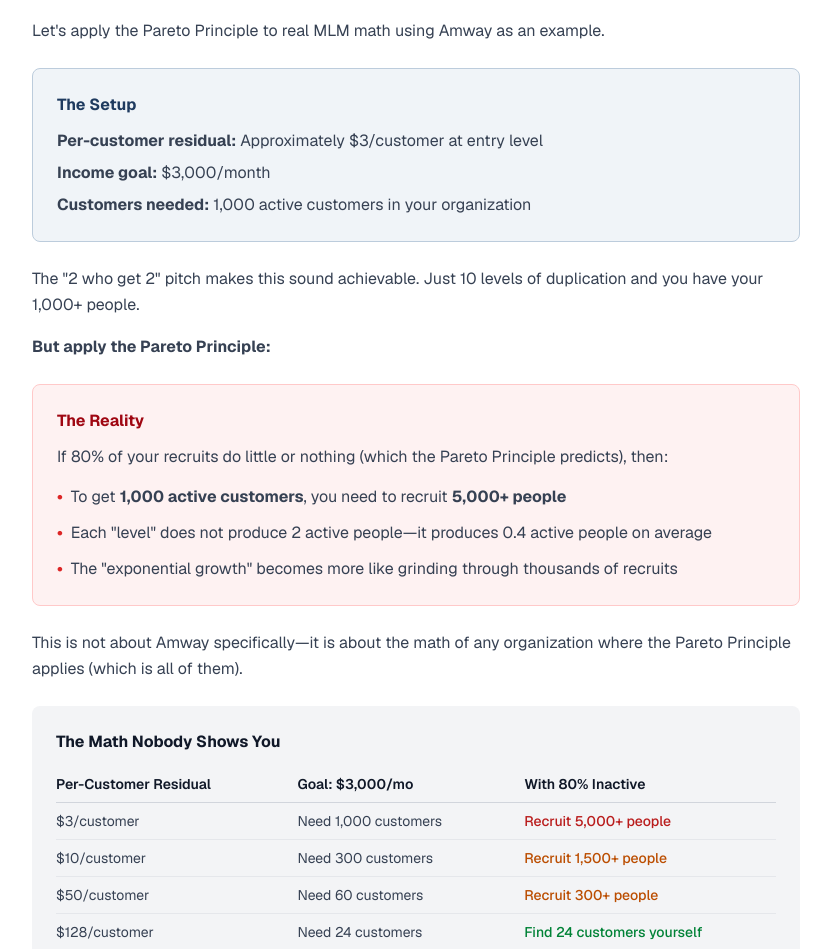
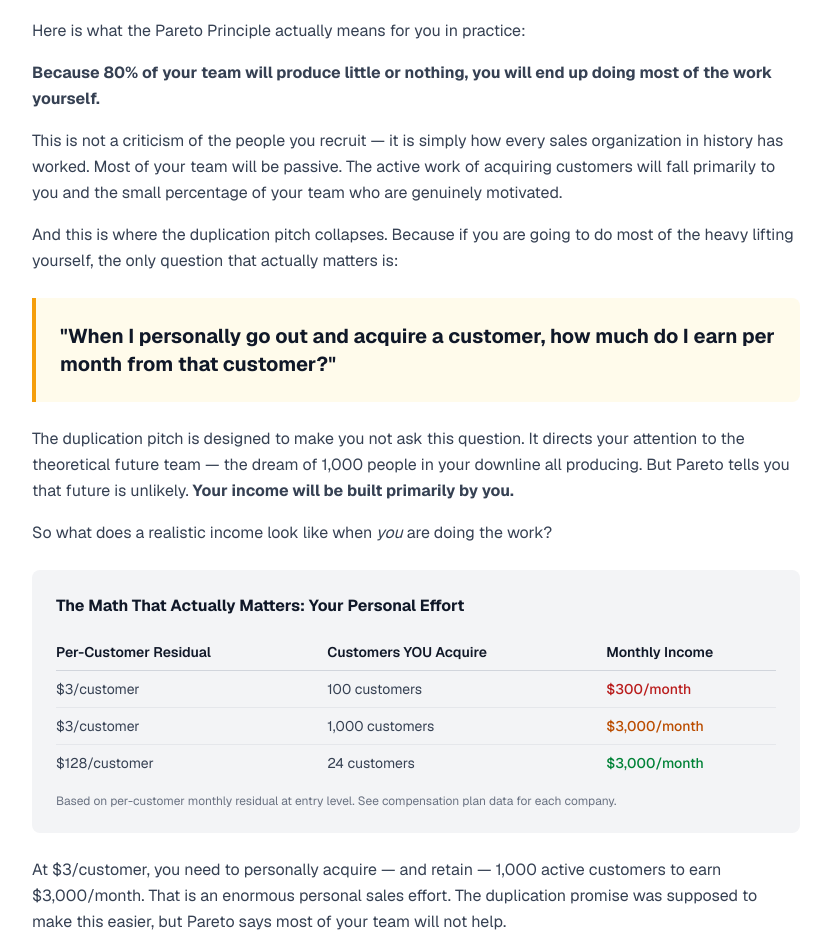
Before and after one commit to homebusinessacademy/home-business-watch, a Next.js app: page /guides/mlm-duplication-myth in a window 1280 px wide. Shown: the part 1763-2712 px from the top of the page, without its empty margins (224-1055 px from the left). Built offline with nearby package versions, Linux system fonts and the light colour scheme.

Commit message:
Fix Duplication Myth guide - correct Pareto framing: you do most work yourself, per-customer residual is what matters

```diff
--- a/src/app/guides/mlm-duplication-myth/page.tsx
+++ b/src/app/guides/mlm-duplication-myth/page.tsx
@@ -23,7 +23,7 @@ export default function MLMDuplicationMythPage() {
         name: 'What is the duplication myth in MLM?',
         acceptedAnswer: {
           '@type': 'Answer',
-          text: 'The duplication myth is the MLM pitch that if you recruit 2 people who each recruit 2 people, and so on, you will build a massive organization exponentially. The math sounds achievable ("just find 2 serious people") but ignores the Pareto Principle: in every sales organization, approximately 80% of people produce little to no results. This means building 1,000 active customers requires recruiting 5,000-10,000+ people.',
+          text: 'The duplication myth is the MLM pitch that if you recruit 2 people who each recruit 2 people, and so on, you will build a massive organization that generates income for you. The problem: the Pareto Principle means 80% of your team will be inactive, so YOU will end up doing most of the work anyway. When that is the reality, the per-customer residual is the only number that matters — because your income will be built primarily through your own personal effort, not your team.',
         },
       },
       {
@@ -199,92 +199,72 @@ export default function MLMDuplicationMythPage() {
 
             {/* Section 3: Applying Pareto to Duplication Math */}
             <section className="mb-12">
-              <h2 className="text-2xl font-bold text-gray-900 mb-4">What Duplication Actually Looks Like</h2>
+              <h2 className="text-2xl font-bold text-gray-900 mb-4">The Real Problem: You&apos;ll Be Doing Most of the Work Anyway</h2>
               <div className="prose prose-lg max-w-none">
                 <p className="text-gray-700 leading-relaxed mb-4">
-                  Let&apos;s apply the Pareto Principle to real MLM math using <Link href="/companies/amway" className="text-amber-600 hover:underline">Amway</Link> as an example.
+                  Here is what the Pareto Principle actually means for you in practice:
+                </p>
+                <p className="text-gray-700 leading-relaxed mb-4">
+                  <strong>Because 80% of your team will produce little or nothing, you will end up doing most of the work yourself.</strong>
+                </p>
+                <p className="text-gray-700 leading-relaxed mb-4">
+                  This is not a criticism of the people you recruit — it is simply how every sales organization in history has worked. Most of your team will be passive. The active work of acquiring customers will fall primarily to you and the small percentage of your team who are genuinely motivated.
+                </p>
+                <p className="text-gray-700 leading-relaxed mb-4">
+                  And this is where the duplication pitch collapses. Because if you are going to do most of the heavy lifting yourself, the only question that actually matters is:
                 </p>
 
-                <div className="bg-navy-50 border border-navy-200 rounded-lg p-6 my-6">
-                  <h3 className="font-bold text-navy-900 mb-3">The Setup</h3>
-                  <ul className="space-y-2 text-gray-700">
-                    <li><strong>Per-customer residual:</strong> Approximately $3/customer at entry level</li>
-                    <li><strong>Income goal:</strong> $3,000/month</li>
-                    <li><strong>Customers needed:</strong> 1,000 active customers in your organization</li>
-                  </ul>
+                <div className="bg-amber-50 border-l-4 border-amber-500 p-6 my-6 rounded-r-lg">
+                  <p className="text-xl font-bold text-gray-900">
+                    &quot;When I personally go out and acquire a customer, how much do I earn per month from that customer?&quot;
+                  </p>
                 </div>
 
                 <p className="text-gray-700 leading-relaxed mb-4">
-                  The &quot;2 who get 2&quot; pitch makes this sound achievable. Just 10 levels of duplication and you have your 1,000+ people.
+                  The duplication pitch is designed to make you not ask this question. It directs your attention to the theoretical future team — the dream of 1,000 people in your downline all producing. But Pareto tells you that future is unlikely. <strong>Your income will be built primarily by you.</strong>
                 </p>
                 <p className="text-gray-700 leading-relaxed mb-4">
-                  <strong>But apply the Pareto Principle:</strong>
-                </p>
-
-                <div className="bg-red-50 border border-red-200 rounded-lg p-6 my-6">
-                  <h3 className="font-bold text-red-800 mb-3">The Reality</h3>
-                  <p className="text-gray-700 mb-4">
-                    If 80% of your recruits do little or nothing (which the Pareto Principle predicts), then:
-                  </p>
-                  <ul className="space-y-3 text-gray-700">
-                    <li className="flex items-start gap-2">
-                      <span className="text-red-600 font-bold">•</span>
-                      <span>To get <strong>1,000 active customers</strong>, you need to recruit <strong>5,000+ people</strong></span>
-                    </li>
-                    <li className="flex items-start gap-2">
-                      <span className="text-red-600 font-bold">•</span>
-                      <span>Each &quot;level&quot; does not produce 2 active people—it produces 0.4 active people on average</span>
-                    </li>
-                    <li className="flex items-start gap-2">
-                      <span className="text-red-600 font-bold">•</span>
-                      <span>The &quot;exponential growth&quot; becomes more like grinding through thousands of recruits</span>
-                    </li>
-                  </ul>
-                </div>
-
-                <p className="text-gray-700 leading-relaxed mb-4">
-                  This is not about Amway specifically—it is about the math of any organization where the Pareto Principle applies (which is all of them).
+                  So what does a realistic income look like when <em>you</em> are doing the work?
                 </p>
 
                 <div className="bg-gray-100 rounded-lg p-6 my-6">
-                  <h3 className="font-bold text-gray-900 mb-3">The Math Nobody Shows You</h3>
+                  <h3 className="font-bold text-gray-900 mb-4">The Math That Actually Matters: Your Personal Effort</h3>
                   <div className="overflow-x-auto">
                     <table className="w-full text-sm">
                       <thead>
                         <tr className="border-b border-gray-300">
                           <th className="text-left py-2 pr-4 font-semibold text-gray-900">Per-Customer Residual</th>
-                          <th className="text-left py-2 pr-4 font-semibold text-gray-900">Goal: $3,000/mo</th>
-                          <th className="text-left py-2 font-semibold text-gray-900">With 80% Inactive</th>
+                          <th className="text-left py-2 pr-4 font-semibold text-gray-900">Customers YOU Acquire</th>
+                          <th className="text-left py-2 font-semibold text-gray-900">Monthly Income</th>
                         </tr>
                       </thead>
                       <tbody className="divide-y divide-gray-200">
                         <tr>
                           <td className="py-2 pr-4 text-gray-700">$3/customer</td>
-                          <td className="py-2 pr-4 text-gray-700">Need 1,000 customers</td>
-                          <td className="py-2 text-red-700 font-medium">Recruit 5,000+ people</td>
+                          <td className="py-2 pr-4 text-gray-700">100 customers</td>
+                          <td className="py-2 text-red-700 font-medium">$300/month</td>
                         </tr>
                         <tr>
-                          <td className="py-2 pr-4 text-gray-700">$10/customer</td>
-                          <td className="py-2 pr-4 text-gray-700">Need 300 customers</td>
-                          <td className="py-2 text-amber-700 font-medium">Recruit 1,500+ people</td>
-                        </tr>
-                        <tr>
-                          <td className="py-2 pr-4 text-gray-700">$50/customer</td>
-                          <td className="py-2 pr-4 text-gray-700">Need 60 customers</td>
-                          <td className="py-2 text-amber-700 font-medium">Recruit 300+ people</td>
+                          <td className="py-2 pr-4 text-gray-700">$3/customer</td>
+                          <td className="py-2 pr-4 text-gray-700">1,000 customers</td>
+                          <td className="py-2 text-amber-700 font-medium">$3,000/month</td>
                         </tr>
                         <tr>
                           <td className="py-2 pr-4 text-gray-700">$128/customer</td>
-                          <td className="py-2 pr-4 text-gray-700">Need 24 customers</td>
-                          <td className="py-2 text-green-700 font-medium">Find 24 customers yourself</td>
+                          <td className="py-2 pr-4 text-gray-700">24 customers</td>
+                          <td className="py-2 text-green-700 font-medium">$3,000/month</td>
                         </tr>
                       </tbody>
                     </table>
                   </div>
+                  <p className="text-xs text-gray-500 mt-3">Based on per-customer monthly residual at entry level. See <Link href="/compensation-plan" className="text-amber-600 hover:underline">compensation plan data</Link> for each company.</p>
                 </div>
 
+                <p className="text-gray-700 leading-relaxed mb-4">
+                  At $3/customer, you need to personally acquire — and retain — 1,000 active customers to earn $3,000/month. That is an enormous personal sales effort. The duplication promise was supposed to make this easier, but Pareto says most of your team will not help.
+                </p>
                 <p className="text-gray-700 leading-relaxed">
-                  At $3/customer, you need a team of thousands to hit a modest income goal. At $128/customer, you do not need a team at all—you need 24 customers.
+                  At $128/customer, you need 24. That is achievable by a single motivated person. And if your team does duplicate — even partially — every customer they add is genuinely meaningful to your income. <strong>High per-customer residual makes duplication a bonus, not a requirement.</strong>
                 </p>
               </div>
             </section>
```
